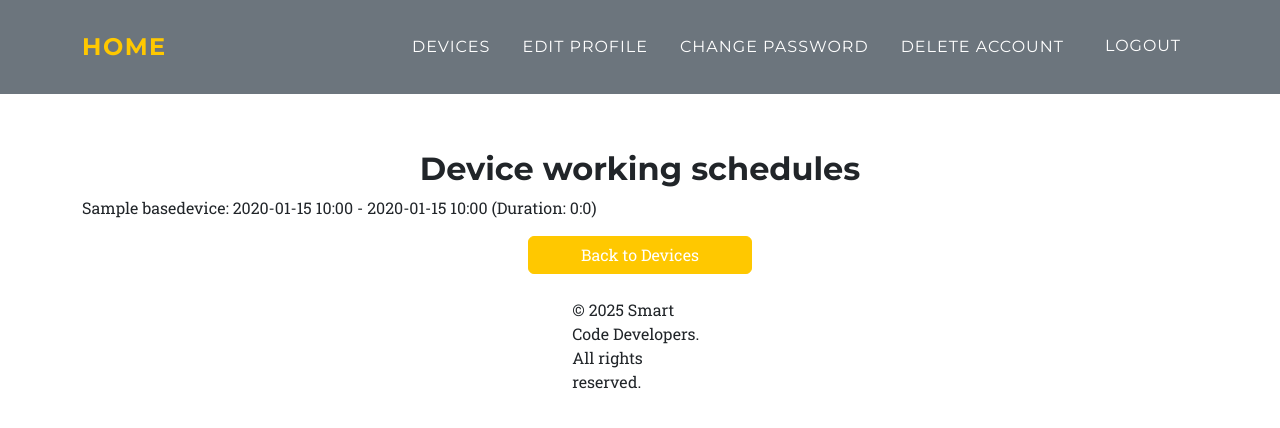
After one commit to infoshareacademy/jpydzr6-smartcode-developers, a Django app: page /devices/schedule/list/ in a window 1280 px wide. The commit adds this page. Shown: the top 428 px of the page. Run offline with Django 5.2, Linux system fonts and the light colour scheme; a user stored in the database is signed in; tables that the repository leaves empty hold one stand-in row (values such as "Sample post"); some libraries are stand-ins or nearby versions.

Commit message:
partly working

```diff
--- a/DjangoProject/SCD_app/SCD_app/urls.py
+++ b/DjangoProject/SCD_app/SCD_app/urls.py
@@ -52,6 +52,7 @@ urlpatterns = [
      path('devices/details/<str:device_type>/<int:device_id>/', views.DeviceDetailView.as_view(), name='device_detail'),
      path('devices/delete/<str:device_type>/<int:device_id>/', views.DeviceDeleteView.as_view(), name='device_delete'),
      path('devices/schedule/<str:device_type>/<int:device_id>/', views.device_schedule, name='device_schedule'),
+     path('devices/schedule/list/', views.list_device_schedule, name='list_device_schedule'),
 
 
 # bulb
--- a/DjangoProject/SCD_app/devices/models.py
+++ b/DjangoProject/SCD_app/devices/models.py
@@ -53,7 +53,7 @@ class BaseDevice(models.Model):
     owner = models.ForeignKey(settings.AUTH_USER_MODEL, on_delete=models.CASCADE)
 
     def __str__(self):
-        return f"{self.name}, ({self.location}) - Connected: {self.connected}"
+        return f"{self.name}, ({self.location})"
 
 class Bulb(BaseDevice):
     brightness = models.IntegerField(validators=[MinValueValidator(0), MaxValueValidator(100)])
--- a/DjangoProject/SCD_app/devices/views.py
+++ b/DjangoProject/SCD_app/devices/views.py
@@ -312,7 +312,7 @@ def device_schedule(request, device_type=None, device_id=None):
         form = DeviceScheduleForm(request.POST, user=request.user)
         if form.is_valid():
             form.save()
-
+            return redirect('list_device_schedule')
     else:
         form = DeviceScheduleForm(user=request.user)
 
@@ -325,6 +325,10 @@ def device_schedule(request, device_type=None, device_id=None):
     schedules = DeviceSchedule.objects.filter(device__owner=request.user)
     return render(request, 'device_schedule.html', {'form': form, 'schedules': schedules})
 
+@login_required
+def list_device_schedule(request):
+    schedules = DeviceSchedule.objects.filter(device__owner=request.user)
+    return render(request, 'list_device_schedule.html', {'schedules': schedules})
 
 # @login_required
 # def delete_schedule(request, schedule_id):
--- /dev/null
+++ b/DjangoProject/SCD_app/templates/list_device_schedule.html
@@ -0,0 +1,19 @@
+{% extends 'base_generic_devices.html' %} {% block content %}
+<body id="page-top" class="fixed-nav-page">
+	<div class="container text-left">
+	<h2 style="text-align: center">Device working schedules</h2>
+	<div class="schedule-list">
+    {% for schedule in schedules %}
+        <p>{{ schedule.device.name }}:
+			{{ schedule.formatted_start_time }} - {{ schedule.formatted_end_time }}
+			(Duration: {{ schedule.get_formatted_duration }})
+		</p>
+      	{% empty %}
+			<p>No schedules set yet.</p>
+
+        {% endfor %}
+        <a href="{% url 'device_list' %}" class="btn btn-primary mt-3 d-block mx-auto">Back to Devices</a>
+    	</div>
+	</div>
+</body>
+{% endblock %}
```
Also changed, not shown: DjangoProject/SCD_app/templates/device_schedule.html (+8 -12 lines).
